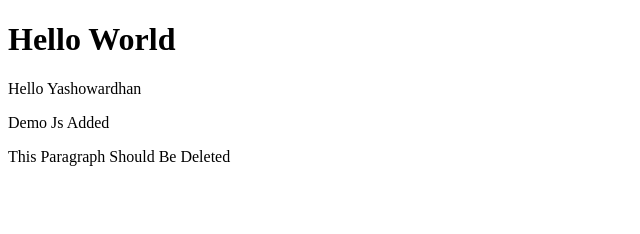
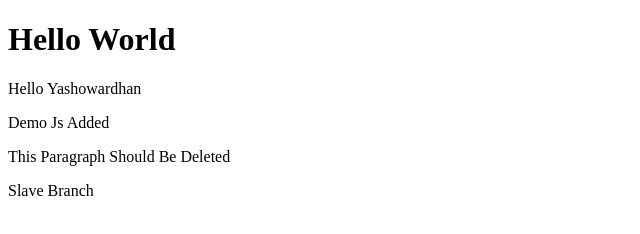
Before and after one commit to Yashowardhan007/Git-Cheat-Sheet, a plain HTML site: page index.html in a window 1280 px wide. Shown: the whole page, without its empty margins (0-640 px from the left). Drawn offline with Linux system fonts and the light colour scheme.

Commit message:
At SLave Branch,Index.html Modified

```diff
--- a/index.html
+++ b/index.html
@@ -11,5 +11,7 @@
   <P>Hello Yashowardhan</P>
   <p>Demo Js Added</p>
   <P>This Paragraph Should Be Deleted</P>
+
+  <p>Slave Branch</p>
 </body>
 </html>
```
